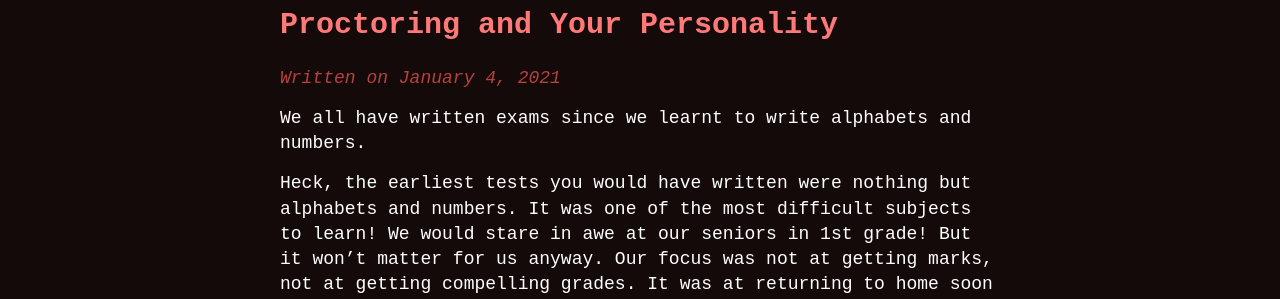
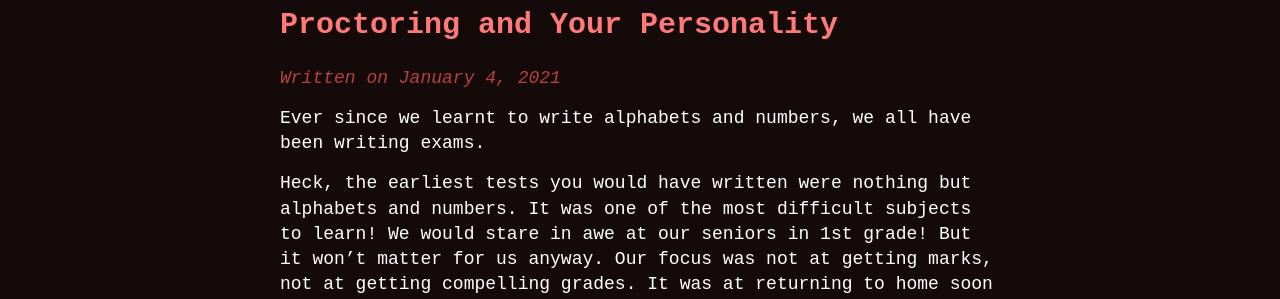
Before and after one commit to abumsd7/abumsd7.github.io, a Jekyll site: the page built from _posts/2021-01-04-Proctoring-and-your-Personality.md, in a window 1280 px wide. Shown: the part 361-660 px from the top of the page. Built offline with Jekyll 4.4.1, drawn with Linux system fonts in a browser that asks for light colours; comment, search, counter and statistics services are not loaded.

Commit message:
Blog update 4 - Corrections

```diff
--- a/_posts/2021-01-04-Proctoring-and-your-Personality.md
+++ b/_posts/2021-01-04-Proctoring-and-your-Personality.md
@@ -4,7 +4,7 @@ title: Proctoring and Your Personality
 date: 2021-01-04 19:45:00 +0530
 ---
 
-We all have written exams since we learnt to write alphabets and numbers.
+Ever since we learnt to write alphabets and numbers, we all have been writing exams.
 
 Heck, the earliest tests you would have written were nothing but alphabets and numbers. It was one of the most difficult subjects to learn!
 We would stare in awe at our seniors in 1st grade! But it won't matter for us anyway. Our focus was not at getting marks, not at getting compelling grades. It was at returning to home soon as possible.
```
